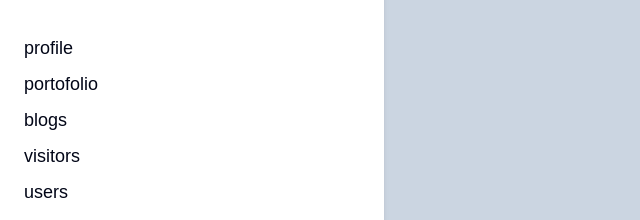
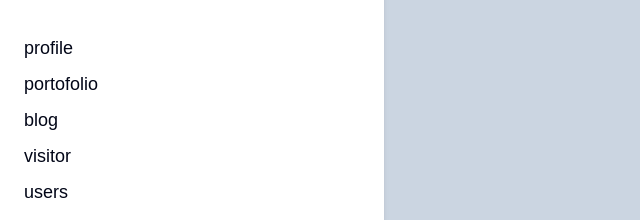
Before and after one commit to hanifwidiyanto/porto-cms, a Next.js app: page / in a window 1280 px wide. Shown: the part 284-504 px from the top of the page, without its empty margins (0-640 px from the left). Built offline with nearby package versions, Linux system fonts and the light colour scheme.

Commit message:
add route blog porto user visitor profile

```diff
--- /dev/null
+++ b/src/pages/blog/index.jsx
@@ -0,0 +1,11 @@
+import React from 'react'
+
+function Home() {
+  return (
+    <div>
+        test
+    </div>
+  )
+}
+
+export default Home
--- /dev/null
+++ b/src/pages/portofolio/index.jsx
@@ -0,0 +1,11 @@
+import React from 'react'
+
+function Home() {
+  return (
+    <div>
+        test
+    </div>
+  )
+}
+
+export default Home
--- /dev/null
+++ b/src/pages/profile/index.jsx
@@ -0,0 +1,11 @@
+import React from 'react'
+
+function Home() {
+  return (
+    <div>
+        test
+    </div>
+  )
+}
+
+export default Home
--- a/src/pages/sidebar.jsx
+++ b/src/pages/sidebar.jsx
@@ -1,3 +1,4 @@
+import Link from "next/link";
 import React, { useState } from "react";
 
 function Sidebar() {
@@ -23,14 +24,34 @@ function Sidebar() {
           </span>
         </div>
         <ul className="font-mulish flex flex-col gap-2 text-lg text-slate-950">
-            <li className="font-medium hover:font-bold duration-300 cursor-pointer">profile</li>
-            <li className="font-medium hover:font-bold duration-300 cursor-pointer">portofolio</li>
-            <li className="font-medium hover:font-bold duration-300 cursor-pointer">blogs</li>
-            <li className="font-medium hover:font-bold duration-300 cursor-pointer">visitors</li>
-            <li className="font-medium hover:font-bold duration-300 cursor-pointer">users</li>
+          <Link href="/profile">
+            <li className="font-medium hover:font-bold duration-300 cursor-pointer">
+              profile
+            </li>
+          </Link>
+          <Link href="/portofolio">
+            <li className="font-medium hover:font-bold duration-300 cursor-pointer">
+              portofolio
+            </li>
+          </Link>
+          <Link href="/blog">
+            <li className="font-medium hover:font-bold duration-300 cursor-pointer">
+              blog
+            </li>
+          </Link>
+          <Link href="/visitor">
+            <li className="font-medium hover:font-bold duration-300 cursor-pointer">
+              visitor
+            </li>
+          </Link>
+          <Link href="/users">
+            <li className="font-medium hover:font-bold duration-300 cursor-pointer">
+              users
+            </li>
+          </Link>
         </ul>
         <div className="cursor-pointer font-mulish hover:font-bold font-medium">
-            logout
+          logout
         </div>
       </div>
     </nav>
--- /dev/null
+++ b/src/pages/users/index.jsx
@@ -0,0 +1,11 @@
+import React from 'react'
+
+function Home() {
+  return (
+    <div>
+        test
+    </div>
+  )
+}
+
+export default Home
--- /dev/null
+++ b/src/pages/visitor/index.jsx
@@ -0,0 +1,11 @@
+import React from 'react'
+
+function Home() {
+  return (
+    <div>
+        test
+    </div>
+  )
+}
+
+export default Home
```
